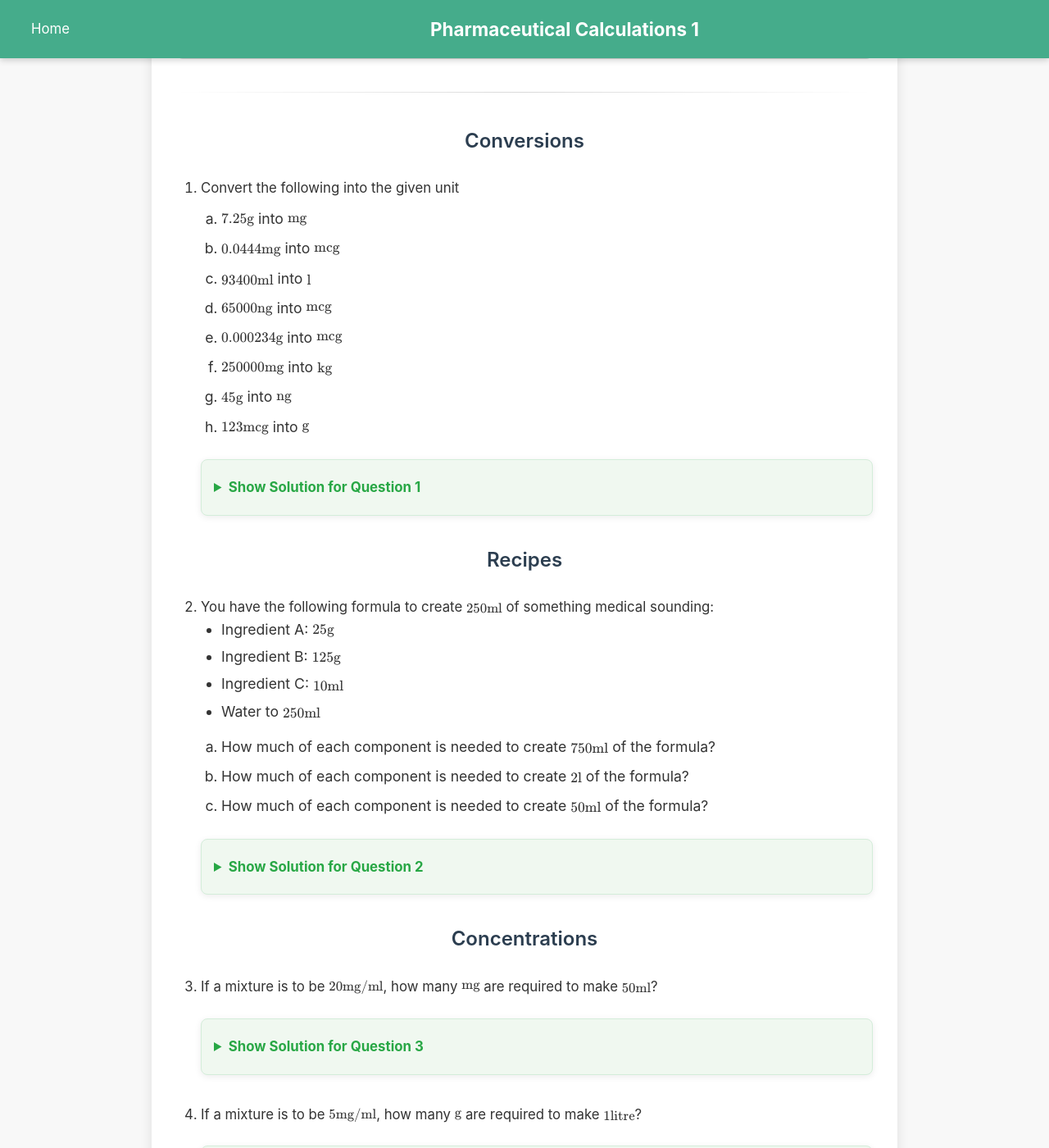
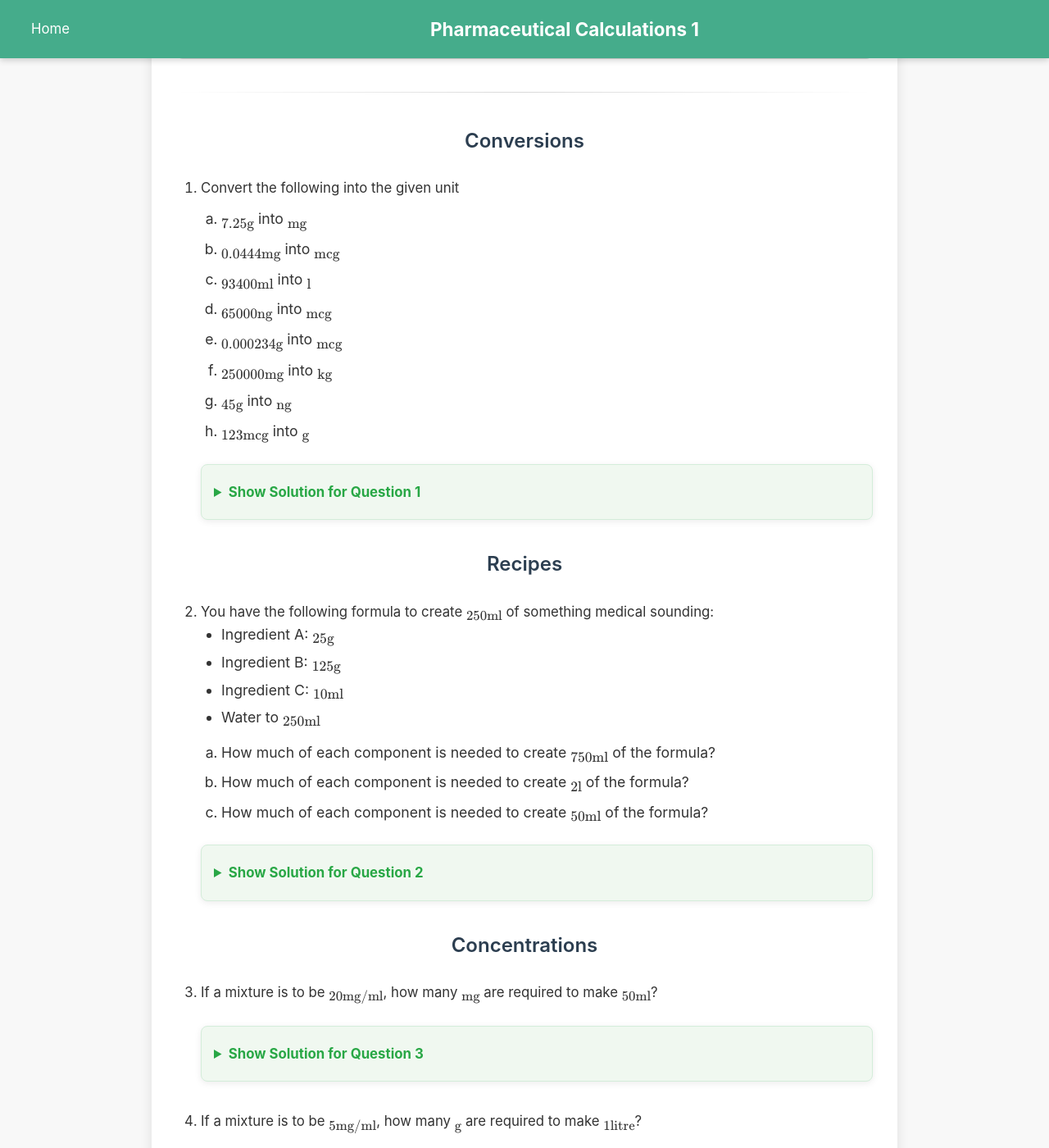
Before and after one commit to probe973/pha-4010y, a Jekyll site: the page built from review/1.md, in a window 1280 px wide and 1400 px high, scrolled down 419 px. Shown: the whole window at 82% size. Built offline with Jekyll 4.4.1, drawn with Linux system fonts in a browser that asks for light colours.

Commit message:
Update style.css

```diff
--- a/assets/css/style.css
+++ b/assets/css/style.css
@@ -4,8 +4,8 @@ html, body {
     padding: 0;
     line-height: 1.6;
     font-family: 'Inter', sans-serif; /* Using Inter font */
-    color: #333; /* Dark gray text */
-    background-color: #f8f8f8; /* Very light background */
+    color: #333; /* Dark gray text for main content */
+    background-color: #f8f8f8; /* Very light background for the page */
 }
 
 /* Navbar styles */
@@ -29,9 +29,9 @@ html, body {
     display: block;
     color: white; /* White text for navbar links */
     text-align: center;
-    padding: 12px 18px; /* Slightly adjusted padding */
+    padding: 12px 18px; /* Adjusted padding */
     text-decoration: none;
-    font-size: 1.05em; /* Slightly smaller font for links */
+    font-size: 1.05em; /* Consistent font size for links */
     border-radius: 6px; /* Rounded corners */
     transition: background-color 0.3s ease, color 0.3s ease;
     margin-right: 15px; /* Space between links */
@@ -156,7 +156,7 @@ ul li {
 .solution-content ul,
 .solution-content li {
     text-align: left; /* Ensure all content inside solutions is left-aligned */
-    font-size: 1.05em; /* Maintain consistent font size */
+    font-size: 1em; /* Set to 1em here, as the parent .solution-details has padding, it should inherit correctly. */
     margin-bottom: 10px; /* Spacing for paragraphs/list items within solutions */
 }
 
@@ -165,10 +165,10 @@ ul li {
 }
 
 /* MathJax (LaTeX) specific styling */
-/* This ensures MathJax matches the surrounding text size */
+/* This ensures MathJax matches the surrounding text size and aligns vertically */
 mjx-container, mjx-math {
-    font-size: 1em !important; /* Forces MathJax to match its parent's font size */
-    vertical-align: middle !important; /* Helps align with surrounding text */
+    font-size: 1em !important; /* Forces MathJax to match its parent element's font size (which is 1.05em for p, and 1em for solution content p) */
+    vertical-align: -0.125em !important; /* Adjusts vertical alignment to prevent "floating" */
 }
 
 /* Horizontal Rule */
```
